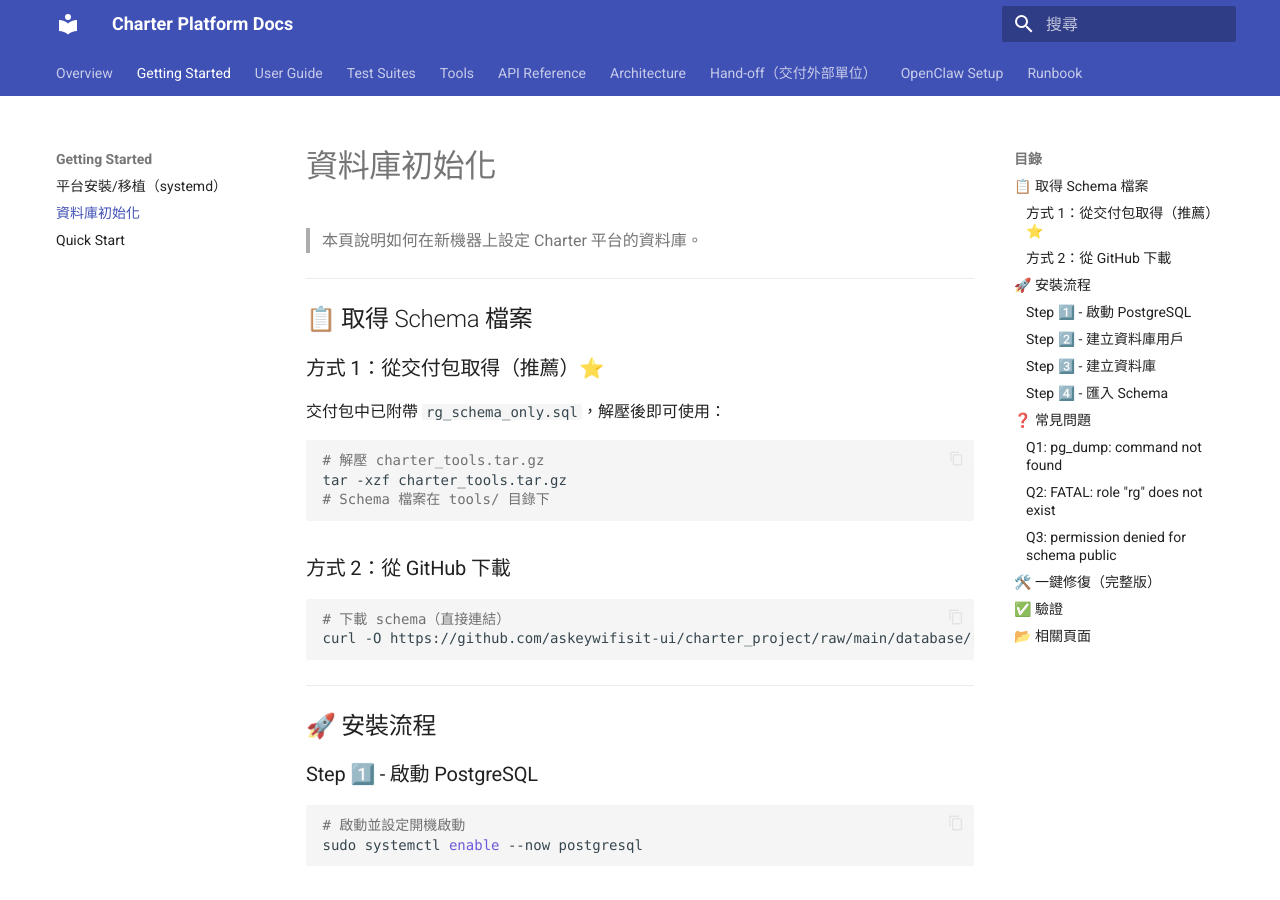
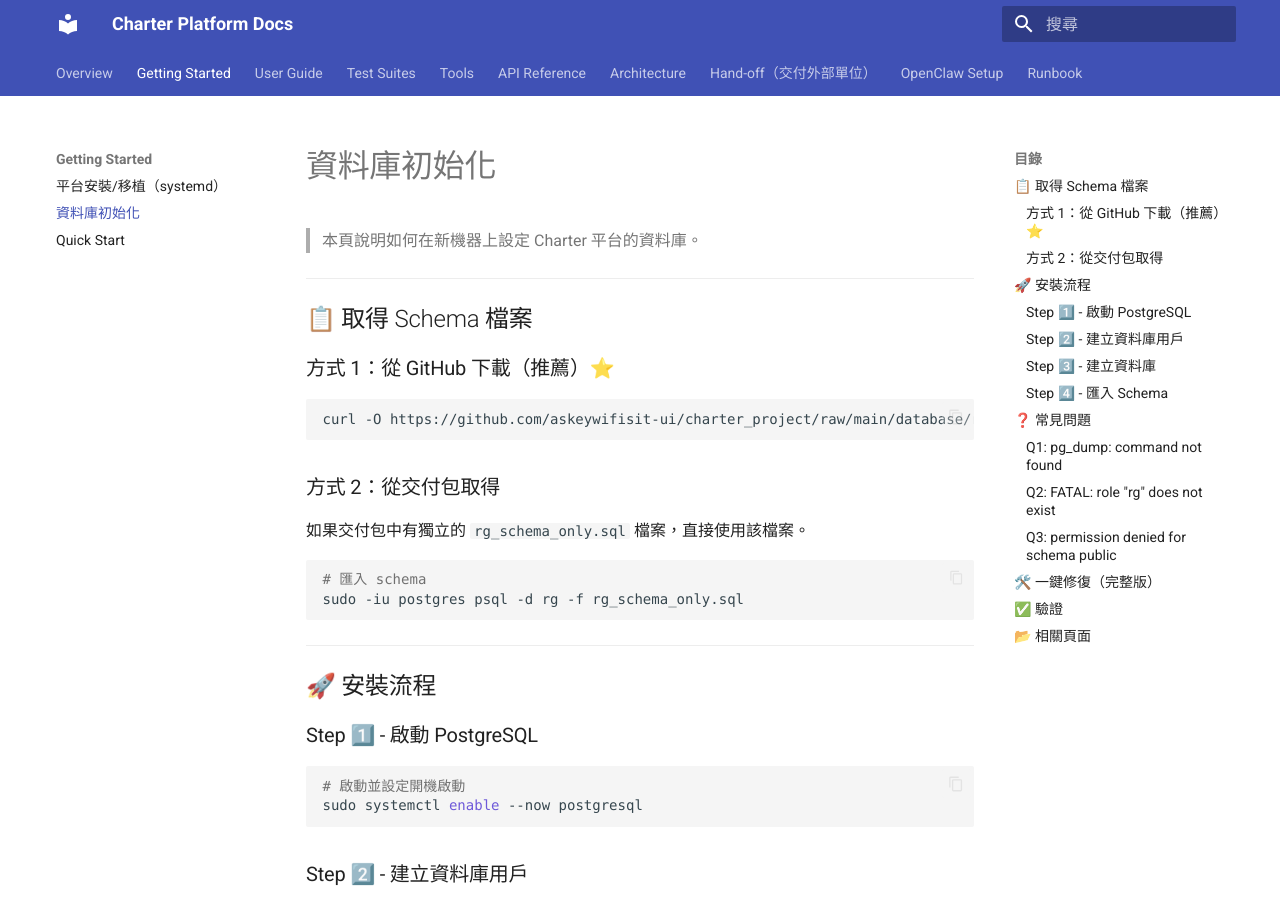
Before and after one commit to askeywifisit-ui/charter_project, an MkDocs documentation site: the page built from docs/charter_site/docs/getting_started/database_setup.md, in a window 1280 px wide and 900 px high. Built offline with MkDocs 1.6.1 and Material for MkDocs 9.7.7, drawn with Linux system fonts in a browser that asks for light colours; comment, search, counter and statistics services are not loaded.

Commit message:
Fix: rg_schema_only.sql is in database folder, not in charter_tools

````diff
--- a/docs/charter_site/docs/getting_started/database_setup.md
+++ b/docs/charter_site/docs/getting_started/database_setup.md
@@ -6,21 +6,19 @@
 
 ## 📋 取得 Schema 檔案
 
-### 方式 1：從交付包取得（推薦）⭐
-
-交付包中已附帶 `rg_schema_only.sql`，解壓後即可使用：
+### 方式 1：從 GitHub 下載（推薦）⭐
 
 ```bash
-# 解壓 charter_tools.tar.gz
-tar -xzf charter_tools.tar.gz
-# Schema 檔案在 tools/ 目錄下
+curl -O https://github.com/askeywifisit-ui/charter_project/raw/main/database/rg_schema_only.sql
 ```
 
-### 方式 2：從 GitHub 下載
+### 方式 2：從交付包取得
+
+如果交付包中有獨立的 `rg_schema_only.sql` 檔案，直接使用該檔案。
 
 ```bash
-# 下載 schema（直接連結）
-curl -O https://github.com/askeywifisit-ui/charter_project/raw/main/database/rg_schema_only.sql
+# 匯入 schema
+sudo -iu postgres psql -d rg -f rg_schema_only.sql
 ```
 
 ---
````
Also changed, not shown: docs/charter_site/docs/getting_started/platform_install.md (+1 -5 lines).
